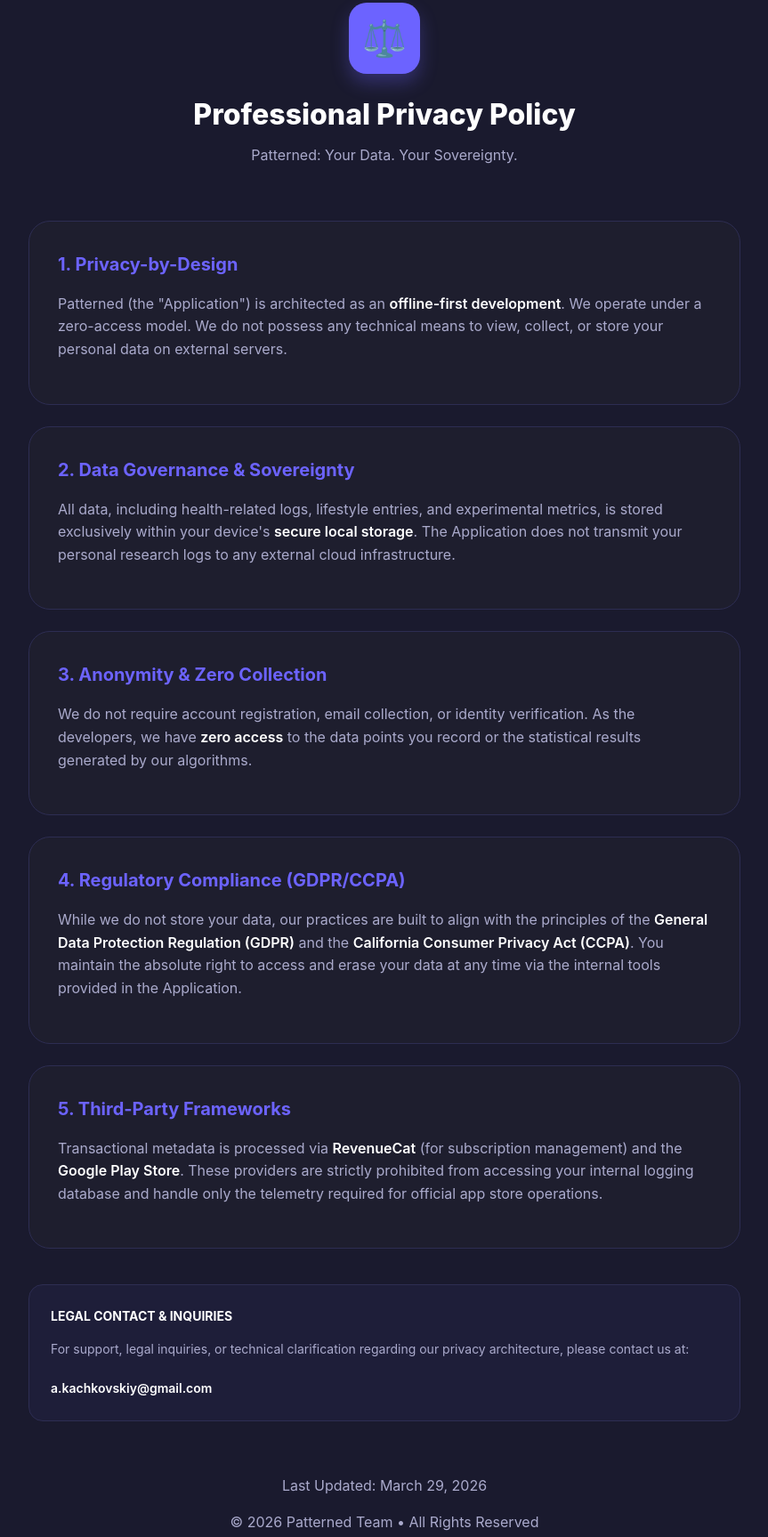
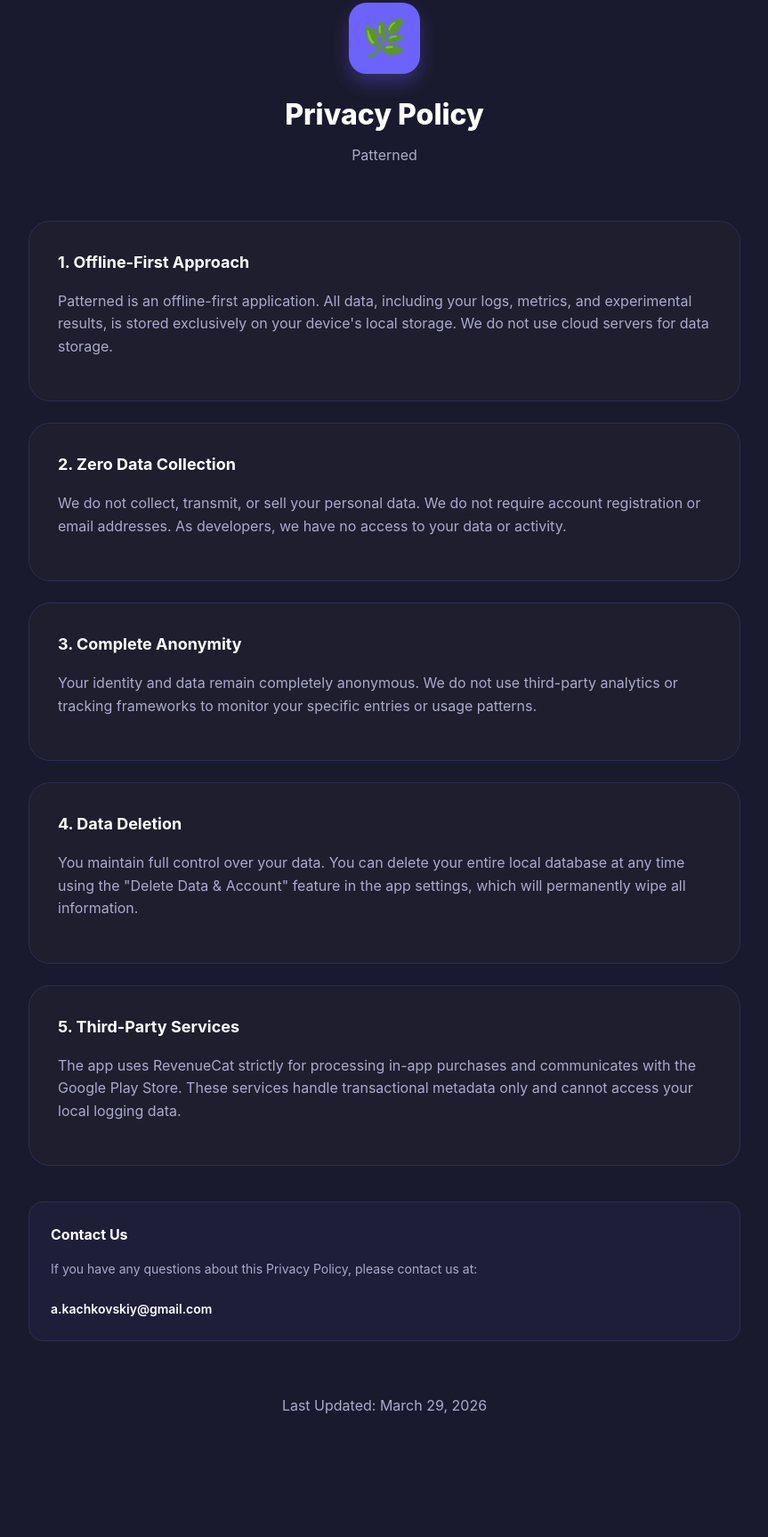
Before and after one commit to akachkovskiy/patterned, a plain HTML site: page index.html in a window 1280 px wide. Shown: the part 37-1764 px from the top of the page at 89% size, without its empty margins (208-1071 px from the left). After the commit the page ends 1686 px from the top, so only its background shows below. Drawn offline with Linux system fonts and the light colour scheme.

Commit message:
Compliance: Simplify Privacy Policy text

```diff
--- a/index.html
+++ b/index.html
@@ -71,13 +71,10 @@
         }
 
         h2 {
-            color: var(--accent-color);
-            font-size: 20px;
+            color: var(--text-color);
+            font-size: 18px;
             margin-top: 0;
             margin-bottom: 16px;
-            display: flex;
-            align-items: center;
-            gap: 12px;
         }
 
         p {
@@ -97,12 +94,8 @@
         .disclaimer-title {
             color: #fff;
             font-weight: 700;
-            font-size: 14px;
-            text-transform: uppercase;
+            font-size: 16px;
             margin-bottom: 8px;
-            display: flex;
-            align-items: center;
-            gap: 8px;
         }
 
         footer {
@@ -130,55 +123,50 @@
 <body>
     <div class="container">
         <header>
-            <div class="logo">⚖️</div>
-            <h1>Professional Privacy Policy</h1>
-            <p class="tagline">Patterned: Your Data. Your Sovereignty.</p>
+            <div class="logo">🌿</div>
+            <h1>Privacy Policy</h1>
+            <p class="tagline">Patterned</p>
         </header>
 
         <section>
-            <h2>1. Privacy-by-Design</h2>
+            <h2>1. Offline-First Approach</h2>
             <p>
-                Patterned (the "Application") is architected as an <span class="highlight">offline-first development</span>.
-                We operate under a zero-access model. We do not possess any technical means to view, collect, or store your personal data on external servers.
+                Patterned is an offline-first application. All data, including your logs, metrics, and experimental results, is stored exclusively on your device's local storage. We do not use cloud servers for data storage.
             </p>
         </section>
 
         <section>
-            <h2>2. Data Governance & Sovereignty</h2>
+            <h2>2. Zero Data Collection</h2>
             <p>
-                All data, including health-related logs, lifestyle entries, and experimental metrics, is stored exclusively within your device's <span class="highlight">secure local storage</span>.
-                The Application does not transmit your personal research logs to any external cloud infrastructure.
+                We do not collect, transmit, or sell your personal data. We do not require account registration or email addresses. As developers, we have no access to your data or activity.
             </p>
         </section>
 
         <section>
-            <h2>3. Anonymity & Zero Collection</h2>
+            <h2>3. Complete Anonymity</h2>
             <p>
-                We do not require account registration, email collection, or identity verification.
-                As the developers, we have <span class="highlight">zero access</span> to the data points you record or the statistical results generated by our algorithms.
+                Your identity and data remain completely anonymous. We do not use third-party analytics or tracking frameworks to monitor your specific entries or usage patterns.
             </p>
         </section>
 
         <section>
-            <h2>4. Regulatory Compliance (GDPR/CCPA)</h2>
+            <h2>4. Data Deletion</h2>
             <p>
-                While we do not store your data, our practices are built to align with the principles of the <span class="highlight">General Data Protection Regulation (GDPR)</span> and the <span class="highlight">California Consumer Privacy Act (CCPA)</span>.
-                You maintain the absolute right to access and erase your data at any time via the internal tools provided in the Application.
+                You maintain full control over your data. You can delete your entire local database at any time using the "Delete Data & Account" feature in the app settings, which will permanently wipe all information.
             </p>
         </section>
 
         <section>
-            <h2>5. Third-Party Frameworks</h2>
+            <h2>5. Third-Party Services</h2>
             <p>
-                Transactional metadata is processed via <span class="highlight">RevenueCat</span> (for subscription management) and the <span class="highlight">Google Play Store</span>.
-                These providers are strictly prohibited from accessing your internal logging database and handle only the telemetry required for official app store operations.
+                The app uses RevenueCat strictly for processing in-app purchases and communicates with the Google Play Store. These services handle transactional metadata only and cannot access your local logging data.
             </p>
         </section>
 
         <div class="disclaimer-box">
-            <div class="disclaimer-title">Legal Contact & Inquiries</div>
+            <div class="disclaimer-title">Contact Us</div>
             <p style="font-size: 14px; margin-bottom: 0;">
-                For support, legal inquiries, or technical clarification regarding our privacy architecture, please contact us at:
+                If you have any questions about this Privacy Policy, please contact us at:
                 <br><br>
                 <span class="highlight">a.kachkovskiy@gmail.com</span>
             </p>
@@ -186,7 +174,6 @@
 
         <footer>
             <p>Last Updated: March 29, 2026</p>
-            <p>&copy; 2026 Patterned Team • All Rights Reserved</p>
         </footer>
     </div>
 </body>
```
